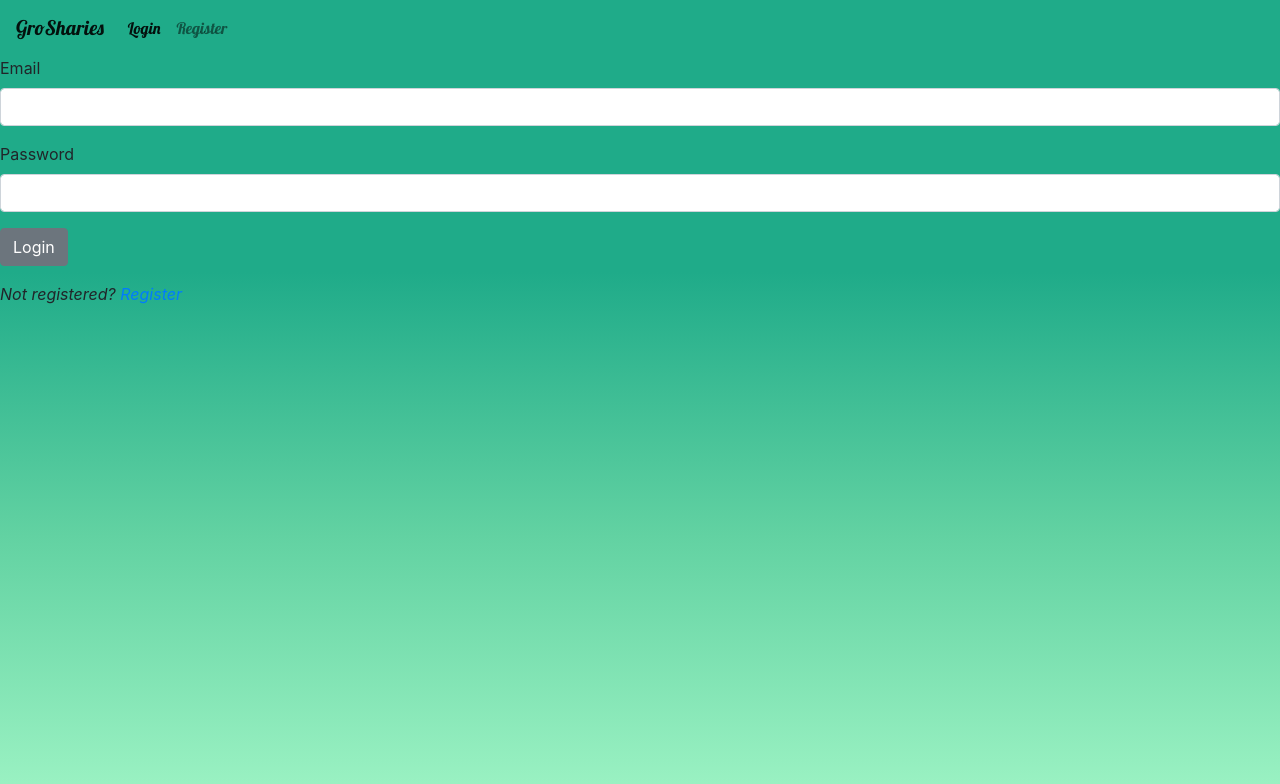
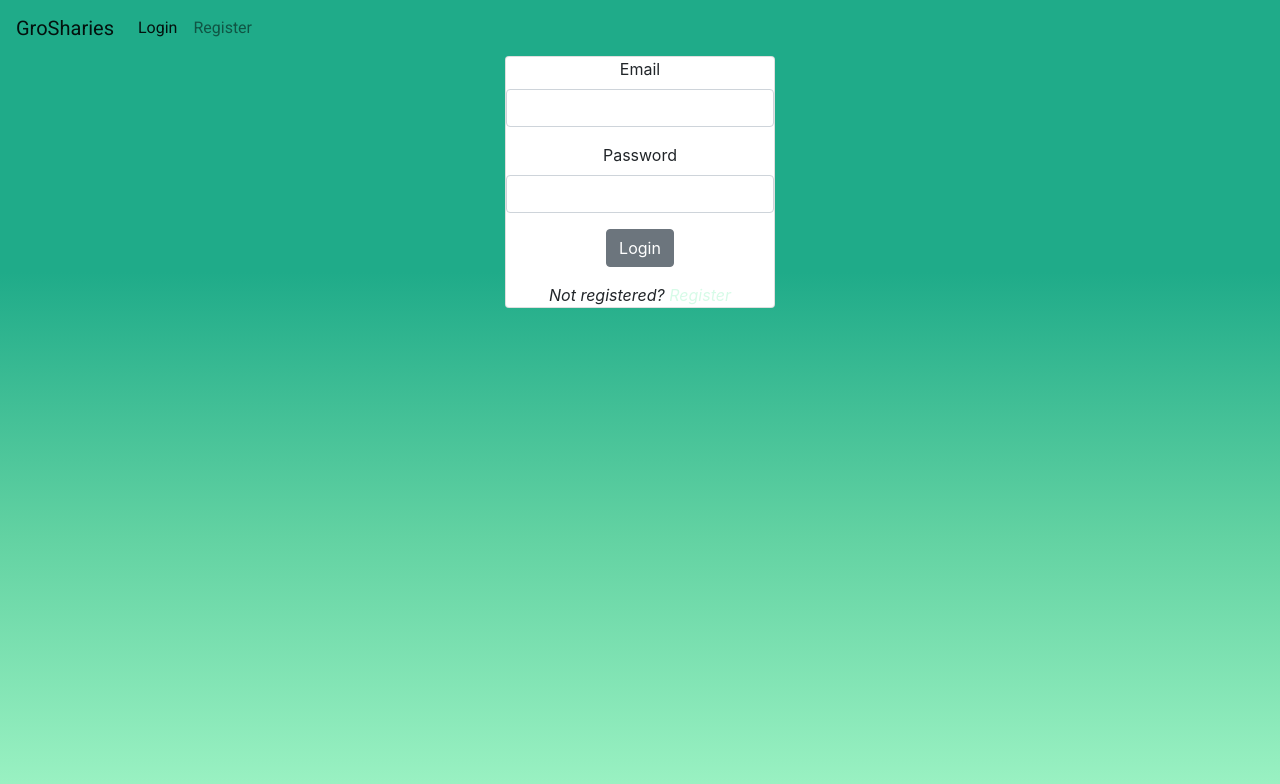
Before and after one commit to CtrlVaultDel/GroSharies, a React (Create React App) app in the folder GroSharies/client/: page /login in a window 1280 px wide. Shown: the top 784 px of the page. Built offline with nearby package versions, Linux system fonts and the light colour scheme; no server answers.

Commit message:
Added styling to Login & Registration Pages

```diff
--- a/GroSharies/client/src/components/Households/Household.js
+++ b/GroSharies/client/src/components/Households/Household.js
@@ -1,6 +1,9 @@
 import React, { useContext } from "react";
 import { Card, CardHeader, CardBody, CardFooter, Button, Row, Col } from "reactstrap";
 import { Link, useHistory } from "react-router-dom";
+
+// Styles
+import "../../styles/index.css";
 
 // Icons
 import { FaRegEdit } from "react-icons/fa";
--- a/GroSharies/client/src/components/Households/HouseholdDetails.js
+++ b/GroSharies/client/src/components/Households/HouseholdDetails.js
@@ -33,7 +33,7 @@ const HouseholdDetails = () => {
     return (
         <>
             <Row className="justify-content-md-center" id="pageHeader">
-                <h1>{householdDetail.household.name} Shopping Lists</h1>
+                <h1> Shopping Lists ({householdDetail.household.name})</h1>
                 <Link id="mainAddButton" to={{pathname:"/shoppingList/new", state:{householdId: id}}}>
                     <FaPlusCircle />
                 </Link>
--- a/GroSharies/client/src/components/Login.js
+++ b/GroSharies/client/src/components/Login.js
@@ -1,5 +1,5 @@
 import React, { useState, useContext } from "react";
-import { Button, Form, FormGroup, Label, Input } from 'reactstrap';
+import { Button, Card, Container, Form, FormGroup, Label, Input } from 'reactstrap';
 import { useHistory, Link } from "react-router-dom";
 
 // Context
@@ -22,8 +22,9 @@ export default function Login() {
     };
 
     return (
+    <Container style={{width: "300px"}} className="text-center ">
+        <Card>
             <Form onSubmit={loginSubmit}>
-      <fieldset>
                 <FormGroup>
                     <Label for="email">Email</Label>
                     <Input
@@ -38,12 +39,13 @@ export default function Login() {
                     <Input id="password" type="password" onChange={e => setPassword(e.target.value)} />
                 </FormGroup>
                 <FormGroup>
-                <Button>Login</Button>
+                    <Button color="secondary">Login</Button>
                 </FormGroup>
                 <em>
                     Not registered? <Link to="register">Register</Link>
                 </em>
-      </fieldset>
             </Form>
+        </Card>
+    </Container>
     );
 }
--- a/GroSharies/client/src/components/Register.js
+++ b/GroSharies/client/src/components/Register.js
@@ -1,5 +1,5 @@
 import React, { useState, useContext } from "react";
-import { Button, Form, FormGroup, Label, Input } from 'reactstrap';
+import { Button, Container, Card, Form, FormGroup, Label, Input } from 'reactstrap';
 import { useHistory } from "react-router-dom";
 
 // Context
@@ -29,8 +29,9 @@ export default function Register() {
     };
 
     return (
+    <Container style={{width: "300px"}} className="text-center ">
+        <Card>
             <Form onSubmit={registerClick}>
-      <fieldset>
                 <FormGroup>
                     <Label htmlFor="firstName">First Name</Label>
                     <Input id="firstName" type="text" onChange={e => setFirstName(e.target.value)} />
@@ -54,7 +55,8 @@ export default function Register() {
                 <FormGroup>
                     <Button>Register</Button>
                 </FormGroup>
-      </fieldset>
             </Form>
+        </Card>
+    </Container>
   );
 }
--- a/GroSharies/client/src/styles/index.css
+++ b/GroSharies/client/src/styles/index.css
@@ -5,9 +5,17 @@ h2,
 h3,
 h4,
 h5,
-h6,
-nav {
+h6 {
 	font-family: "Lobster", cursive;
+}
+
+a:link,
+a:visited {
+	color: #d7fbe8;
+}
+
+a:hover {
+	color: red;
 }
 
 html {
--- a/GroSharies/client/src/styles/navbar.css
+++ b/GroSharies/client/src/styles/navbar.css
@@ -1,3 +1,4 @@
 #navbar-header {
 	background-color: #1fab89;
+	font-family: "Roboto";
 }
```
Lines whose indentation alone changed are shown as unchanged.
